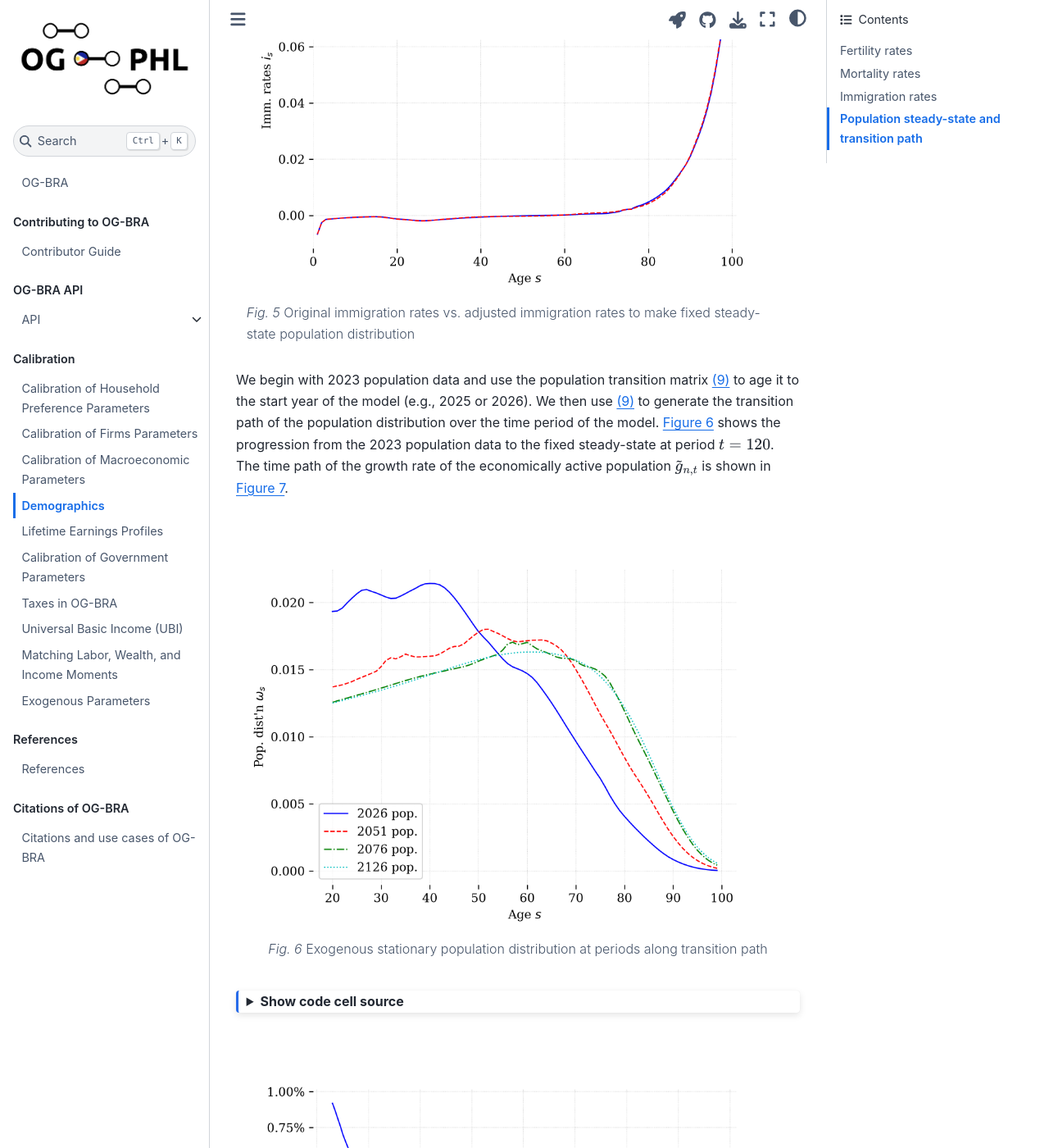
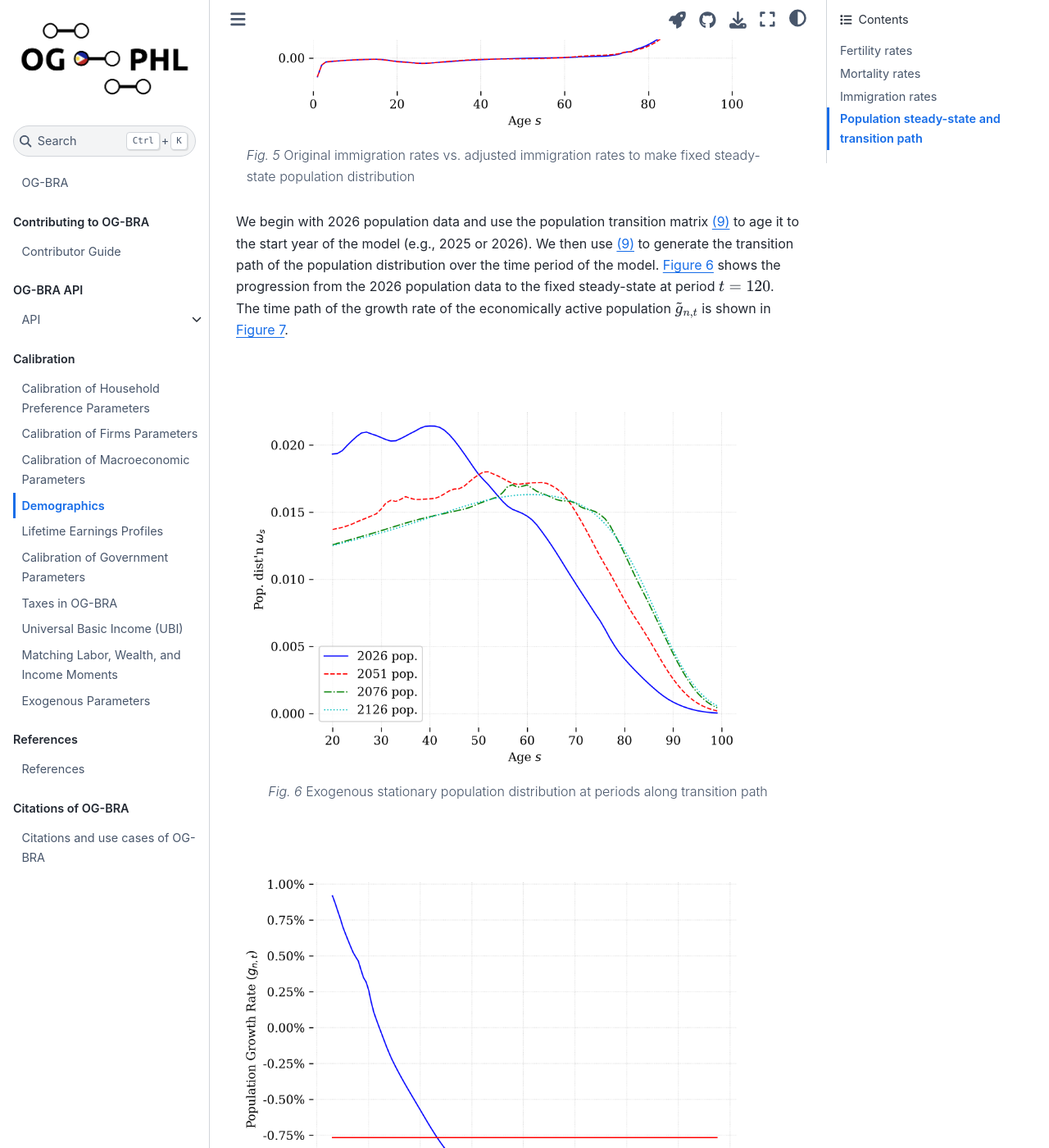
Before and after one commit to PSLmodels/OG-BRA, a Jupyter Book: the page built from docs/book/content/calibration/demographics.md, in a window 1280 px wide and 1400 px high, scrolled down 8589 px. Shown: the whole window at 82% size. Built offline with Jupyter Book 1.0.4 settings and Sphinx 7.4.7 and the Sphinx Book theme 1.1.4, drawn with Linux system fonts in a browser that asks for light colours; comment, search, counter and statistics services are not loaded; cross-references to code outside the pages are shown as plain code; some of the changed lines change nothing that is shown; some of the changed text lies outside the part shown.

Commit message:
remove code cells from demog docs

````diff
--- a/docs/book/content/calibration/demographics.md
+++ b/docs/book/content/calibration/demographics.md
@@ -57,33 +57,12 @@
 
   {numref}`Figure %s <FigFertRatesBRA>` was created using the [`ogcore.demographics.get_fert()`](https://github.com/PSLmodels/OG-Core/blob/master/ogcore/demographics.py#L146) function, which downloaded the data from the United National Data Portal API and plotted it in Python.[^un_data_portal]
 
-  ```{code-cell} ipython3
-  :tags: ["hide-input", "remove-output"]
-  import os
-  import ogcore.demographics as demog
-  plot_path = os.path.join(os.path.abspath(''), 'images')
-
-  fert_rates, fig = demog.get_fert(
-      totpers=100,
-      min_age=0,
-      max_age=99,
-      country_id="076",
-      start_year=YEAR_TO_PLOT,
-      end_year=YEAR_TO_PLOT,
-      graph=True,
-      plot_path=None,
-      download_path=None,
-  )
-  plt.savefig(os.path.join(plot_path, "fert_rates.png"), dpi=300)
-  plt.show()
-  ```
-
   ```{figure} ./images/fert_rates.png
   ---
   height: 400px
   name: FigFertRatesBRA
   ---
-  Brazil fertility rates by age $\left(f_s\right)$ for $E+S=100$: year 2023
+  Brazil fertility rates by age $\left(f_s\right)$ for $E+S=100$
   ```
 
   The fertility rates in the UN data are births per 1,000 women of age-$s$. We adjust the units of those rates to represent the number of births per total population of both men and women of age-$s$.
@@ -96,37 +75,13 @@
 
   The mortality rates are a population-weighted average of the male and female mortality rates by one-year age increments reported by United Nations. The maximum age in years in our model is truncated to 100-years old. In addition, we constrain the mortality rate to be 1.0 or 100 percent at the maximum age of 100.
 
-  ```{code-cell} ipython3
-  :tags: ["hide-input", "remove-output"]
-
-  import matplotlib.pyplot as plt
-  import os
-  import ogcore.demographics as demog
-
-  plot_path = os.path.join(os.path.abspath(''), 'images')
-  mort_rates, _, fig = demog.get_mort(
-      totpers=100,
-      min_age=0,
-      max_age=99,
-      country_id="076",
-      start_year=YEAR_TO_PLOT,
-      end_year=YEAR_TO_PLOT,
-      graph=True,
-      plot_path=None,
-      download_path=None,
-  )
-  plt.xlabel(r"Age ($s$)")
-  plt.ylabel(r"Mortality rate ($\rho_s$)")
-  plt.savefig(os.path.join(plot_path, "mort_rates.png"), dpi=300)
-  plt.show()
-  ```
 
   ```{figure} ./images/mort_rates.png
   ---
   height: 400px
   name: FigMortRatesBRA
   ---
-  Brazil mortality rates by age $\left(\rho_{s,t}\right)$ for $E+S=100$: year 2023
+  Brazil mortality rates by age $\left(\rho_{s,t}\right)$ for $E+S=100$
   ```
 
 
@@ -141,38 +96,12 @@
       i_{s+1,t+1} &= \frac{\omega_{s+1,t+1} - (1 - \rho_{s,t})\omega_{s,t}}{\omega_{s+1,t}}\qquad\qquad\forall t\quad\text{and}\quad 1\leq s \leq E+S-1
   ```
 
-  ```{code-cell} ipython3
-  :tags: ["hide-input", "remove-output"]
-  import os
-  import matplotlib.pyplot as plt
-  import ogcore.demographics as demog
-  plot_path = os.path.join(os.path.abspath(''), 'images')
-
-  imm_rates, fig = demog.get_imm_rates(
-      totpers=100,
-      min_age=0,
-      max_age=99,
-      fert_rates=None,
-      mort_rates=None,
-      infmort_rates=None,
-      pop_dist=None,
-      country_id="076",
-      start_year=YEAR_TO_PLOT,
-      end_year=YEAR_TO_PLOT + 50,
-      graph=True,
-      plot_path=None,
-      download_path=None,
-  )
-  plt.savefig(os.path.join(plot_path, "imm_rates.png"), dpi=300)
-  plt.show()
-  ```
-
   ```{figure} ./images/imm_rates.png
   ---
   height: 400px
   name: FigImmRatesBRA
   ---
-  Brazil immigration rates by age $\left(i_s\right)$ for $E+S=100$: year 2023
+  Brazil immigration rates by age $\left(i_s\right)$ for $E+S=100$
   ```
 
   We calculate our immigration rates for the consecutive-year-periods of population distribution data 2022 and 2023. The immigration rates $i_{s,t}$ that we use in our model are the the residuals described in {eq}`EqPopImmRates` implied by these two consecutive periods. {numref}`Figure %s <FigImmRatesBRA>` shows the estimated immigration rates for $E+S=100$ and given the fertility rates from Section {ref}`SecDemogFert` and the mortality rates from Section {ref}`SecDemogMort`. These immigration rates reflect Brazil's demographic profile as a country that has historically experienced moderate emigration among working-age adults.[^out_migration]
@@ -303,7 +232,7 @@
   Original immigration rates vs. adjusted immigration rates to make fixed steady-state population distribution
   ```
 
-  We begin with 2023 population data and use the population transition matrix {eq}`EqPopLOMstatmat2` to age it to the start year of the model (e.g., 2025 or 2026). We then use {eq}`EqPopLOMstatmat2` to generate the transition path of the population distribution over the time period of the model. {numref}`Figure %s <FigPopDistPath>` shows the progression from the 2023 population data to the fixed steady-state at period $t=120$. The time path of the growth rate of the economically active population $\tilde{g}_{n,t}$ is shown in {numref}`Figure %s <FigGrowthPath>`.
+  We begin with 2026 population data and use the population transition matrix {eq}`EqPopLOMstatmat2` to age it to the start year of the model (e.g., 2025 or 2026). We then use {eq}`EqPopLOMstatmat2` to generate the transition path of the population distribution over the time period of the model. {numref}`Figure %s <FigPopDistPath>` shows the progression from the 2026 population data to the fixed steady-state at period $t=120$. The time path of the growth rate of the economically active population $\tilde{g}_{n,t}$ is shown in {numref}`Figure %s <FigGrowthPath>`.
 
   ```{figure} ./images/pop_distribution.png
   ---
@@ -311,34 +240,6 @@
   name: FigPopDistPath
   ---
   Exogenous stationary population distribution at periods along transition path
-  ```
-
-  ```{code-cell} ipython3
-  :tags: ["hide-input", "remove-output"]
-  import os
-  import ogcore.demographics as demog
-  import matplotlib.pyplot as plt
-  YEAR_TO_PLOT = 2023
-  plot_path = os.path.join(os.path.abspath(''), 'images')
-  fig = pp.plot_pop_growth(
-      p,
-      start_year=YEAR_TO_PLOT,
-      num_years_to_plot=150,
-      include_title=False,
-      path=None,
-  )
-  # Add average growth rate with this
-  plt.plot(
-      np.arange(YEAR_TO_PLOT, YEAR_TO_PLOT + 150),
-      np.ones(150) * np.mean(p.g_n[:150]),
-      linestyle="-",
-      linewidth=1,
-      color="red",
-  )
-  plt.xlabel(r"Model Period ($t$)")
-  plt.ylabel(r"Population Growth Rate ($g_{n,t}$)")
-  plt.savefig(os.path.join(plot_path, "population_growth_rates.png"), dpi=300)
-  plt.show()
   ```
 
   ```{figure} ./images/population_growth_rates.png
````
